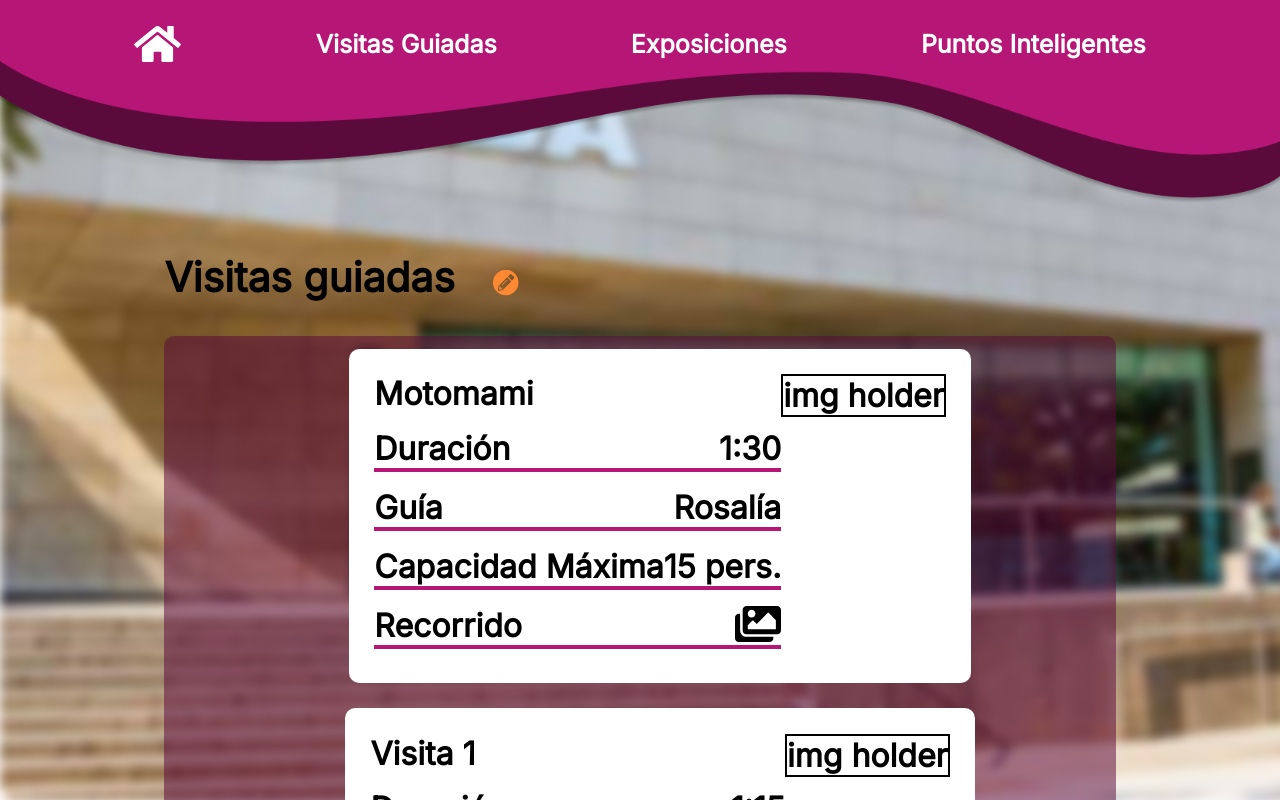
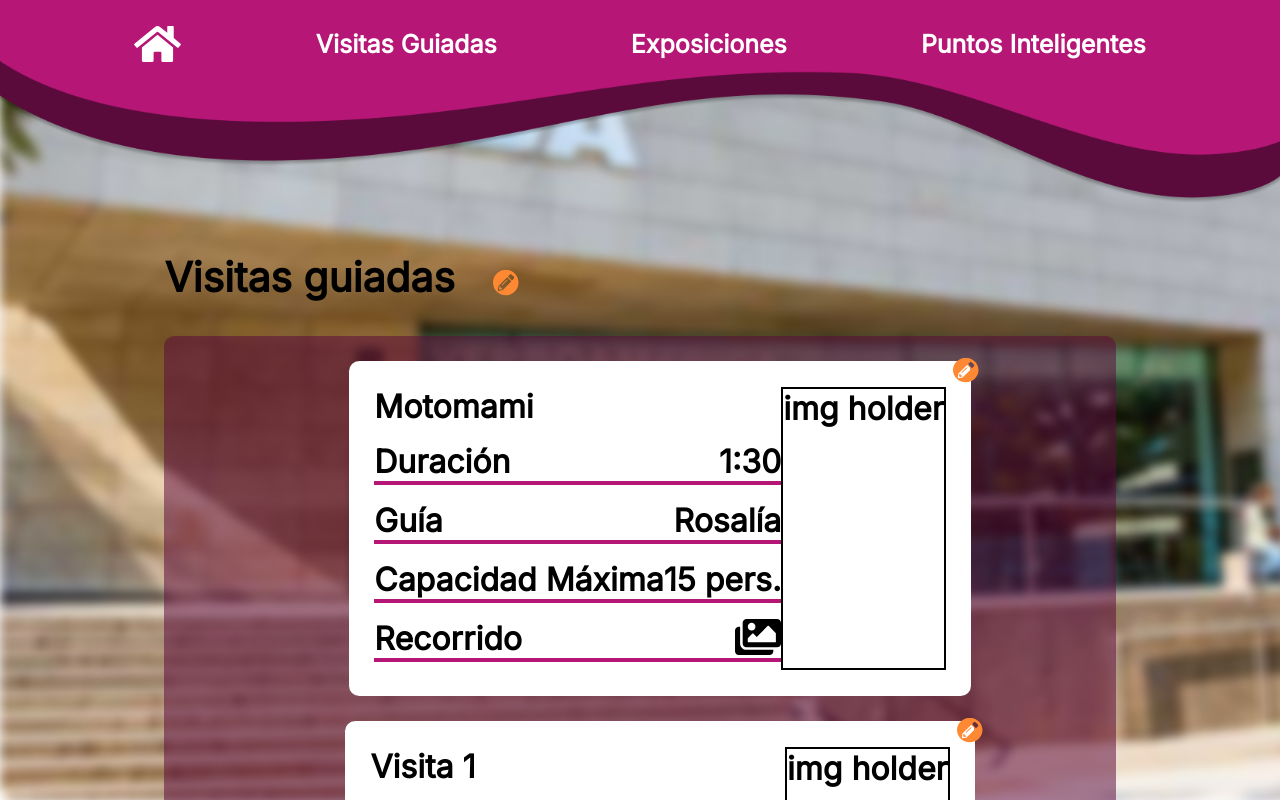
Before and after one commit to Dawnn-n/onetp2022cdd-web, a React (Create React App) app: page /tours in a window 1280 px wide. Shown: the top 800 px of the page. Built offline with nearby package versions, Linux system fonts and the light colour scheme.

Commit message:
Replaced pencils by Celi's component

```diff
--- a/src/views/AdminPage/index.tsx
+++ b/src/views/AdminPage/index.tsx
@@ -57,7 +57,7 @@
 
     return (
         <section className={params.type+"s-admin"}>
-            <h1 className={style["title"]}>{titles[typeCode]}<EditPencil/></h1>
+            <h1 className={style["title"]}>{titles[typeCode]}<EditPencil /></h1>
             <div className={style["list-container"]}>
                 <ul>{adminList}</ul>
             </div>
@@ -107,7 +107,7 @@
                 <form>{fieldList}</form>
             </div>
             <div className={style["unit-image"]}><h2>img holder</h2></div>
-            <div className={style["edit-btn"]} />
+            <span className={style["corner-pencil"]}><EditPencil /></span>
         </li>
     );
 }
--- a/src/views/AdminPage/style.module.css
+++ b/src/views/AdminPage/style.module.css
@@ -7,8 +7,7 @@
 .list-container {
     margin-top: 1vh;
 	height: max-content;
-    padding-left: 2vw;
-    padding-right: 2vw;
+    padding: 1vw 2vw 1vw 2vw;
     border-radius: 0.8vw;
     background: #5B0B3B87;
 }
@@ -27,11 +26,13 @@
     margin-bottom: 1vw;
     position: relative;
     width: max-content;
+    max-width: 100%;
 	flex: min-content 0;
     box-sizing: border-box;
     padding: 2vw;
     display: flex;
     flex-direction: row;
+    justify-content: space-between;
     background: white;
     border-radius: 0.8vw;
 }
@@ -94,12 +95,12 @@
 }
 
 .unit-image {
-    height: 100%;
+    max-height: 100%;
     border: 0.2vw solid black;
     box-sizing: border-box;
 }
 
-.admin-list-unit .edit-btn {
+.corner-pencil {
     position: absolute;
     right: -0.6vw;
     top: -0.6vw;
--- a/src/views/Homepage/index.tsx
+++ b/src/views/Homepage/index.tsx
@@ -12,7 +12,7 @@
     return (
         <section className="homepage">
             <div className={style["title-box"]}>
-                <h1>Título Principal<EditPencil/></h1>
+                <h1>Título Principal<EditPencil /></h1>
                 <p>Lorem, ipsum dolor sit amet consectetur adipisicing elit. Saepe tempore animi earum iste ipsum natus velit deleniti praesentium perspiciatis? Ea accusamus commodi animi!<EditPencil/></p>
                 <div className={style["about-box"]}>Sobre el museo</div>
             </div>
```
